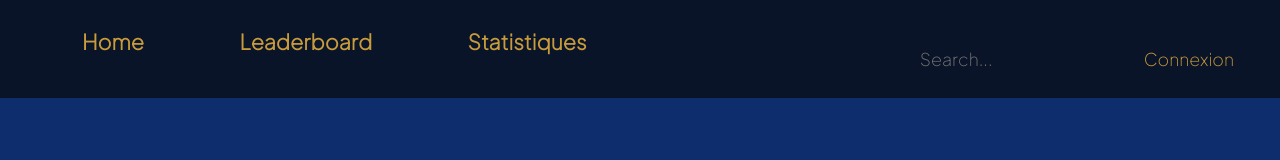
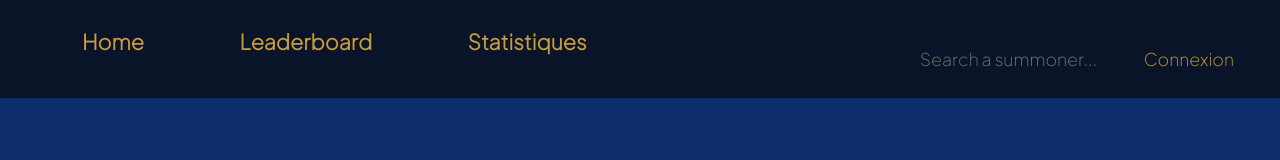
Before and after one commit to Aladin-Saleh/Failleware, a React (Create React App) app in the folder client/: page / in a window 1280 px wide. Shown: the top 160 px of the page. Built offline with nearby package versions, Linux system fonts and the light colour scheme.

Commit message:
Recherche par summoner

```diff
--- a/client/src/components/navbar/NavBar.js
+++ b/client/src/components/navbar/NavBar.js
@@ -1,7 +1,19 @@
-import React from "react";
+import React, { useState } from 'react';
 import { NavLink } from "react-router-dom";
 
 const NavBar = () => {
+
+  const [searchTerm, setSearchTerm] = useState('');
+
+  function handleSearch(event) {
+    setSearchTerm(event.target.value);
+    axios
+    .get(`http://127.0.0.1:5000/api/fiware/${searchTerm}?type=Summoner`)
+    .then(response => console.log(response.data))
+    .catch(error => console.log(error));
+  }
+
+
   return (
     <div className="nav-bar">
       <ul>
@@ -19,7 +31,7 @@ const NavBar = () => {
 
         <input type="button"  value="Connexion" className="right"/>
 
-        <input type="text" placeholder="Search..." className="right"/>
+        <input type="text" placeholder="Search a summoner..." className="right" value={searchTerm} onChange={handleSearch}/>
 
       </ul>
     </div>
```
